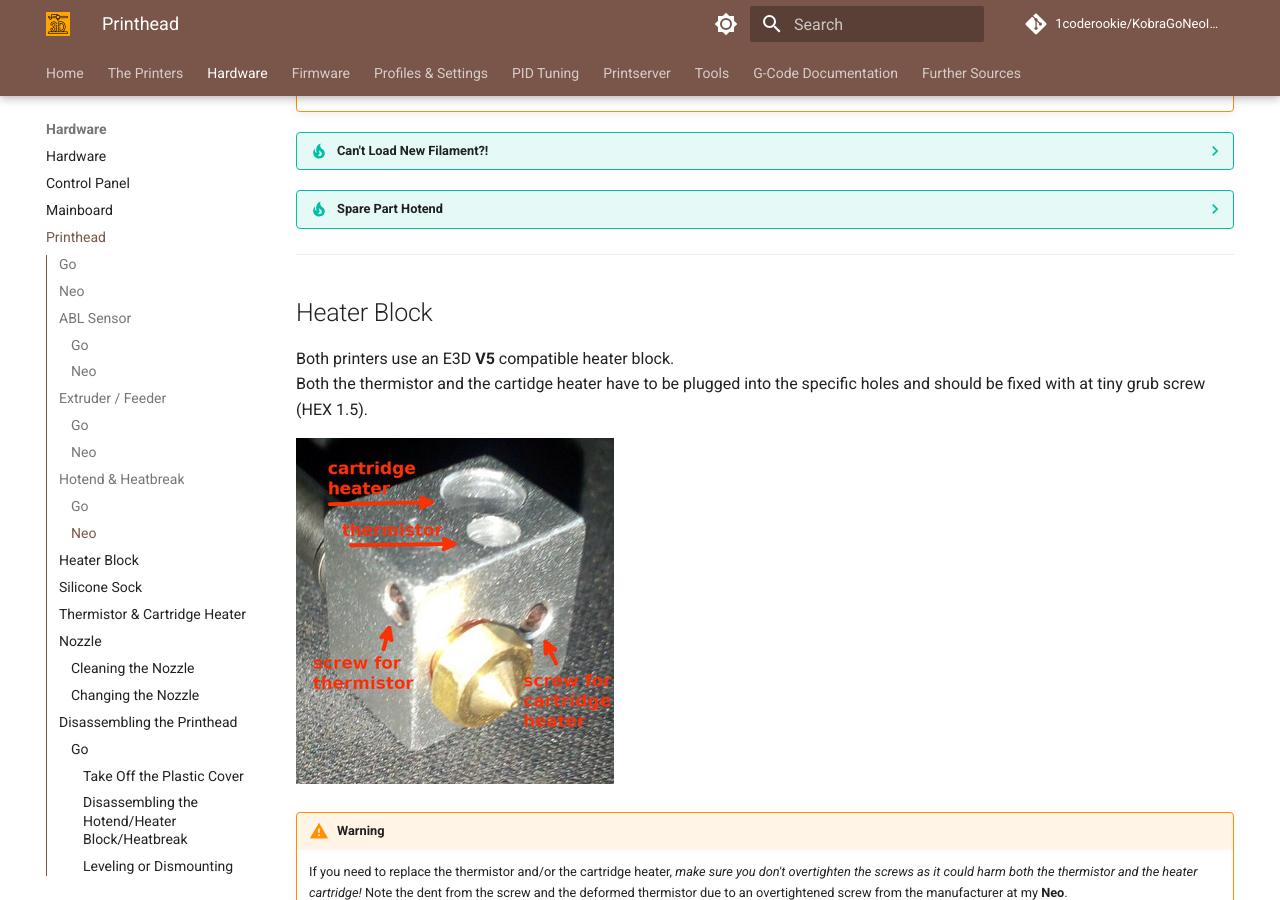
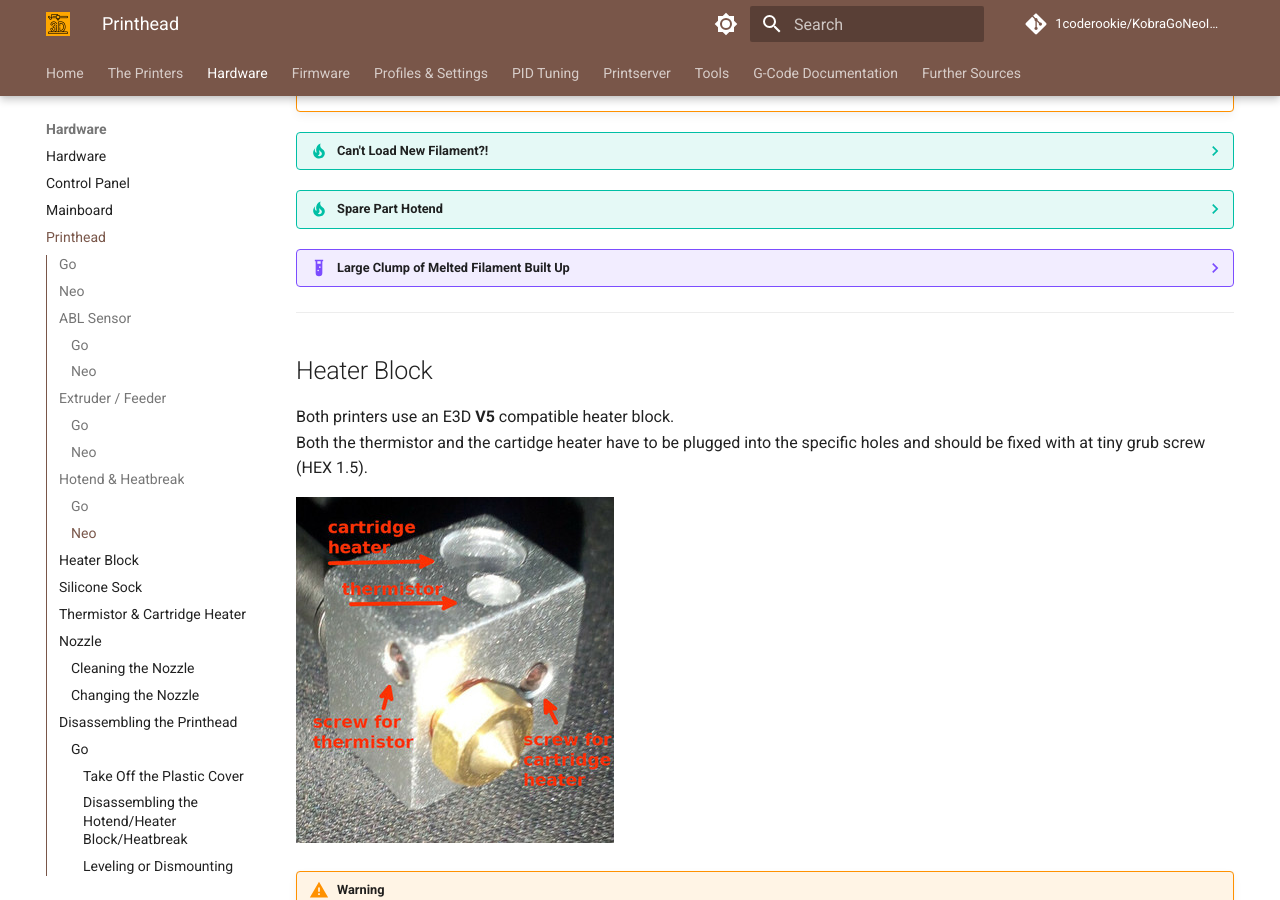
Before and after one commit to 1coderookie/KobraGoNeoInsights, an MkDocs documentation site: the page built from docs/hardware/printhead.md, in a window 1280 px wide and 900 px high, scrolled down 7121 px. Built offline with MkDocs 1.6.1 and Material for MkDocs 9.7.7, drawn with Linux system fonts in a browser that asks for light colours; comment, search, counter and statistics services are not loaded; some of the changed lines change nothing that is shown.

Commit message:
Update printhead.md

```diff
--- a/docs/hardware/printhead.md
+++ b/docs/hardware/printhead.md
@@ -128,6 +128,29 @@
     - Besides that, the hotend for the *Kobra* comes with a cartridge heater and a thermistor which are also compatible with the ones from the **Go** and **Neo** - at least from a technical side of view. So you'd have them as a spare part also. <br> However, the wires of these parts are way too short though, so you wont't be able to connect them directly! So in case you have to use them, you probably could either just cut the plug and the old part and solder the wires together or (if you have the tools for that) crimp the specific socket for the plug to the old wire to just connect them this way. Polarity doesn't seem to matter here, so just connect the wires.
     - *Remember to execute a PID tuning after changing the thermistor and/or the cartridge heater!*
     - However, scroll down and check out the "Disassembling" section below to see how to dis- and reassemble it. *Maybe you don't need new parts, so try to clean up everything first and reassemble it before ordering new parts right away.*
+
+??? example "Large Clump of Melted Filament Built Up"
+
+    Sometimes it may happen that melted filament builds up on top of the heater block to a large clump. This actually happened to me the other day (sorry, I forgot to take a picture). The reason for that that the heatbreak somehow became loose in the heater block and through the little gap it squeezed out. It also may be caused by bad and cheap parts where the thread isn't just as good as it should be. So if you encouter this problem, here is what I recommend to do (based on my own experience with this).
+
+    - Take off the plastic cover first to get better access to the whole area.
+    - Heat up everthing - I did this by using the preherat function for PLA at the control unit.
+    - Once the filament starts to melt and gets soft, grab a wooden stick and take away as much as possible carefully. *Don't* use a screwdriver or something like that to do so as you might harm the wires and/or cause a shortcut at e.g. the contacts of the cartridge heater. <br> *Be really careful when taking away the clumps to not harm or rip off any of the wires!* You can also use a cloth to wipe off the melted filament from the heater block and so on, just make sure you don't burn yourself!
+    - For the next steps you need to be a bit quick in proceeding them, so if this is the first time you're diassembling the hotend, take a look at the sections here at the page and read them first so you'll know where the screws are located and which steps you need to take. Then proceed with the following steps.
+    - So, once everything is as clean as possible, turn off the printer and loosen the grub screws inside the heater block to take out the thermistor and the cartridge heater. Give it a quick wipe with the cloth if they're covered by a lot of filament, too (but don't waste too much time here as the filament is becoming hard again now pretty quick!).
+    - Then take out the nozzle from the heater block and unscrew the heater block from the hotend. Pay attention if you can feel that the heatbreak was loose in the heater block to check if that was the reason for the filament being able to squeeze out and build up.
+    - Dismount the fan on the right side and loosen the two hexagon socket screws which are holding the heatbreak in place. If it doesn't fall out by itself, pull it out. Make sure the little PTFE tube also comes out, take it out of the heatbreak.
+    - If you were using a cheap nozzle and have a spare one, just throw away the old one. If it's a good or your only nozzle, try to get it back to work again (I'm sure you'll be able to do so).
+    - Now put all the metal parts (heatbreak, heater block and probably the nozzle) in a glass with acetone. close the lid and let it sit there for about 24hrs. The acetone won't dissolve PLA filament or so automagically like it does with ABS, but it'll make it soft and easier to clean.
+    - In the meantime you can take care of the thermistor and the cartridge heater. Scratch off the hardened filament from the metal parts by using a cutter for example, but be *really* careful to not slip off and harm any wires! I personally didn't take care of the little clump at the part where ther wires are coming out of the metal part because I didn't wanted to risk harming the wires, so I just let it sit there.
+    - When you're about to clean the meatal parts which soaked in the acetone, I'd recommend wearing disposable gloves as acteone isn't really healthy for your skin. So put on those gloves and start cleaning the parts by carefully scratching off the rest of the filament. Use a cutter, a brass brush etc., but always be careful to not really harm anything. Pay special attention to all the threads and the holes of the heater block where the thermistor and the cartridge heater will take place. If you don't get everything cleaned up at the first time, just put it back in the acetone, wait again and then repeat the cleaning steps.
+    - Once everything looks nice and clean, rinse off the acetone with clear water and let it dry. This is especially important for the inner side of the nozzle - you don't want to have acetone in there.
+    - Then reassemble everything and put it back in place. Read the notes in the specific sections here about how to reassemble the specific parts and what to pay attention to.
+    - At the end when everything is reassembled and you heated up the hotend to finally mount the nozzle and load the filament, extrude filament to see if everything is ok.
+    - If so (I hope it will be!), don't start printing right away - execute a PID tuning for the hotend first.
+    - Also check if you need to re-level the ABL sensor in relation to the nozzle due to a probably different position of the hotend now.
+    -Execute an ABL and take care of your Z-offset as it also might needs to be adjusted because of the same reason: most likely the position of your nozzle will be different due to a different position of the whole hotend.
+
 
 ---
 
```
